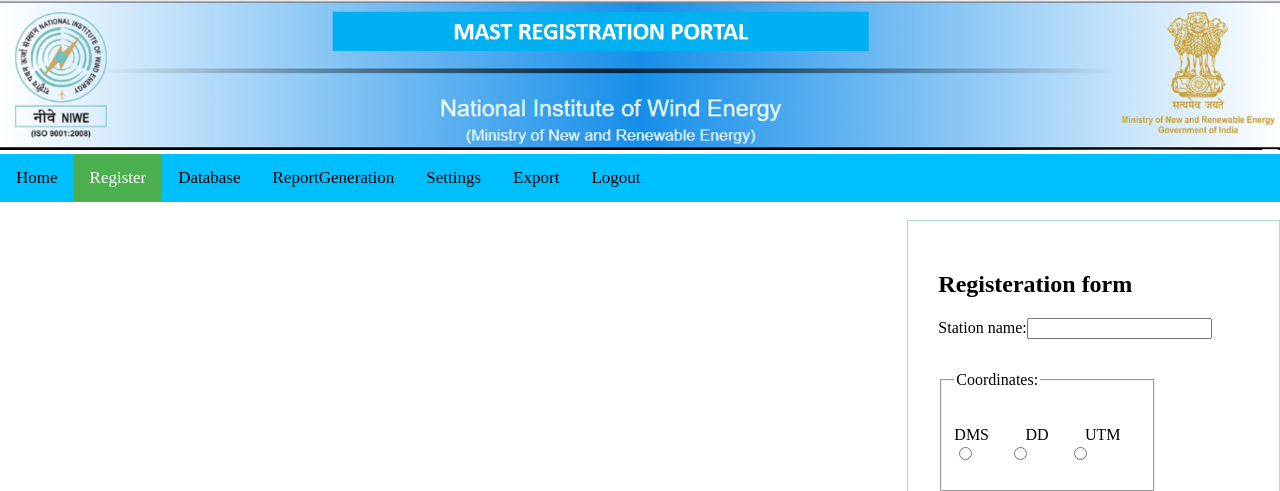
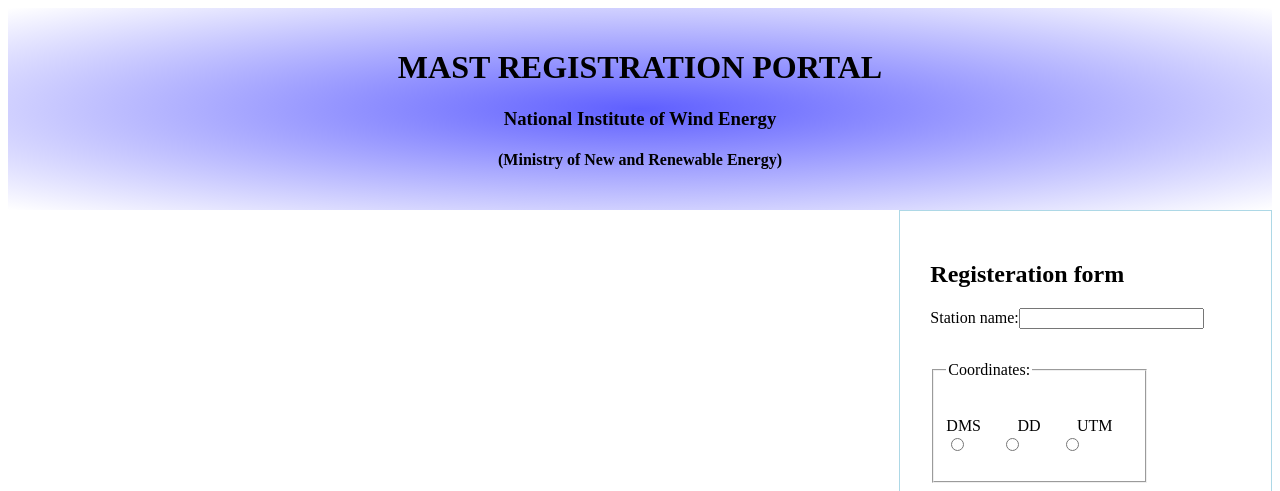
Before and after one commit to Prototype4988/RegPortal, a PHP site: page /register.php in a window 1280 px wide. Shown: the top 491 px of the page. Run offline with PHP 8.4, Linux system fonts and the light colour scheme; some libraries are stand-ins or nearby versions.

Commit message:
Update register.php

```diff
--- a/register.php
+++ b/register.php
@@ -1,32 +1,74 @@
 <?php
-$pdo = new PDO("mysql:host=localhost;dbname=NIWE;port=3306",'root','' );
-if(isset($_GET['name2']))
+session_start();
+$pdo = new PDO("mysql:host=localhost;dbname=NIWE;port=3306",'root','root' );
+if(!empty($_GET['name2']))
 {
 $sql="insert into register(NIWE_Reg_No,Station_name,village,district,state,commision_date,Client,latitude,longitude,mast_height,amount,date_receipt,ddno,followup,survey_map,comment)values(:reg,:stat,:vil,:dist,:state,:comdate,:client,:lat,:long,:mast,:amt,:date,:ddno,:follow,:survey,:comment)";
 
 $stmt=$pdo->prepare($sql);
-$unique= uniqid();
-if(isset($_GET['lat'])&& isset($_GET['long']))
+$num = "true";
+while($num != "false")
 {
-	$dd1=$_GET['lat'];
-	$dd2=$_GET['long'];
+$mad = 'C-WET-PM-R-';
+$mad1=rand(1,100);
+$mad2=strval($mad1);
+$mad3=$mad.$mad2;
+$stmt1=$pdo->prepare("select * from register where NIWE_Reg_No=:reg1");
+$stmt1->execute([':reg1' => $mad3]);
+$row4=$stmt->fetch(PDO::FETCH_ASSOC);
+if($row4 === false)
+{
+	$num="false";
+
+
 }
-if(isset($_GET['deg1'])&&isset($_GET['min1'])&& isset($_GET['sec1']))
+else
+{
+	$num = "true";
+}
+
+
+}
+
+if(!empty($_GET['lat'])&& !empty($_GET['long']))
+{
+	$lat=$_GET['lat'];
+	$log=$_GET['long'];
+}
+if(!empty($_GET['deg1'])&&!empty($_GET['min1'])&& !empty($_GET['sec1']))
 {
 $var1=$_GET['deg1'];
 $var2=$_GET['min1'];
 $var3=$_GET['sec1'];
-$dd1= $var1 + ($var2/60) + ($var3/3600);
+$lat= $var1 + ($var2/60) + ($var3/3600);
 }
-if(isset($_GET['deg2'])&&isset($_GET['min2'])&& isset($_GET['sec2']))
+if(!empty($_GET['deg2'])&&!empty($_GET['min2'])&& !empty($_GET['sec2']))
 {
 $var1=$_GET['deg2'];
 $var2=$_GET['min2'];
 $var3=$_GET['sec2'];
-$dd2= $var1 + ($var2/60) + ($var3/3600);
+$log= $var1 + ($var2/60) + ($var3/3600);
+}
+if(!empty($_GET['easting'])&& !empty($_GET['norting'])&& !empty($_GET['zone']))
+{
+
+
+
+
+$_SESSION["x"] = $_GET['easting'];
+$_SESSION["y"] = $_GET['norting'];
+$_SESSION["z"] = $_GET['zone'];
+include 'utm.php';
+
+$lat=$_SESSION['latitude'];
+$log=$_SESSION['longitude'];
+
+
+
+
 }
 
- $stmt->execute(array(':reg' =>$unique ,':stat' =>$_GET['name2'] ,':vil'=>$_GET['village'],':dist' =>$_GET['dist'],':state' =>$_GET['state'],':comdate' =>$_GET['date'],':state' =>$_GET['state'],':client' =>$_GET['owner'],':lat' =>$dd1,':long' =>$dd2,':mast' =>$_GET['mast'],':amt' =>$_GET['amt'],':date' =>$_GET['receipt'],':ddno' =>$_GET['dd'],':follow' =>$_GET['follow'],':survey' =>$_GET['survey'],':comment' =>$_GET['comment'] ));
+ $stmt->execute(array(':reg' =>$mad3 ,':stat' =>$_GET['name2'] ,':vil'=>$_GET['village'],':dist' =>$_GET['dist'],':state' =>$_GET['state'],':comdate' =>$_GET['date'],':state' =>$_GET['state'],':client' =>$_GET['owner'],':lat' =>$lat,':long' =>$log,':mast' =>$_GET['mast'],':amt' =>$_GET['amt'],':date' =>$_GET['receipt'],':ddno' =>$_GET['dd'],':follow' =>$_GET['follow'],':survey' =>$_GET['survey'],':comment' =>$_GET['comment'] ));
 }
 
 ?>
@@ -38,10 +80,12 @@ $dd2= $var1 + ($var2/60) + ($var3/3600);
 	<title>Register</title>
 
 	<style type="text/css">
-		body{
-			margin: 0px;
-			padding: 0px;
-		}
+		#header{
+			background-image:repeating-radial-gradient(rgb(95, 95, 255),white);
+    		padding: 20px 20px 20px 20px ;
+    		text-align: center;
+
+			}
 		#deg1
 		{
 			width: 20px;
@@ -106,56 +150,16 @@ $dd2= $var1 + ($var2/60) + ($var3/3600);
 			padding: 30px;
 			margin-left: 20px;
 		}
-		#dms
-		{
-			display: none;
-		}
-		#dd1
-		{
-			display: none;
-  			overflow: hidden;
-		}
 
-		.topnav {
-			overflow: hidden;
-			background-color: rgb(0, 191, 255);
-		}
-
-		.topnav a {
-			float: left;
-			color: #000000;
-			text-align: center;
-			padding: 14px 16px;
-			text-decoration: none;
-			font-size: 17px;
-			align-content: center;
-		}
-		.topnav a:hover {
-			background-color: #ddd;
-			color: black;
-		}
-
-		.topnav a.active {
-			background-color: #4CAF50;
-			color: white;
-		}
 	</style>
+	<script src="https://ajax.googleapis.com/ajax/libs/jquery/3.2.1/jquery.min.js"></script>
 </head>
 <body>
-	<div id ="header">
-	 	<?php include "header.php" ?>
-    </div>
-	<div class="topnav">
-
-                <a href="home.php">Home</a>
-                <a href="register.php" class="active">Register</a>
-                <a href="view.php">Database</a>
-                <a>ReportGeneration</a>
-                <a href="settings.php">Settings</a>
-                <a>Export</a>
-                <a href="logout.php">Logout</a>
-    </div>
-	<br>
+	 <div id ="header">
+                <h1>MAST REGISTRATION PORTAL</h1>
+                <h3>National Institute of Wind Energy</h3>
+                <h4>(Ministry of New and Renewable Energy)</h4>
+            </div>
 	<div id="form">
 	<form method="GET">
 		<h2> Registeration form</h2>
@@ -166,9 +170,9 @@ $dd2= $var1 + ($var2/60) + ($var3/3600);
 			<div id="radio">
 			<p>DMS<input type="radio" name="coord" value="DMS" id="dms1" onclick="dms();"></p>
 			<p>&emsp;DD<input type="radio" name="coord" value="DD" id="dd" onclick="dd5();"></p>
-			<p>&emsp;UTM<input type="radio" name="coord" value="UTM" id="utm"></p>
+			<p>&emsp;UTM<input type="radio" name="coord" value="UTM" id="utm" onclick="utm();"></p>
 		</div>
-			<div id="dms">
+			<div id="dms" style="display: none">
 				<span>Latitude</span>
 				<p>Deg<input type="integer" name="deg1" id="deg1">Min<input type="integer" name="min1" id="min1">Sec<input type="integer" name="sec1" id="sec1">
 				<br>
@@ -177,8 +181,14 @@ $dd2= $var1 + ($var2/60) + ($var3/3600);
 				<p>Deg<input type="integer" name="deg2" id="deg2">Min<input type="integer" name="min2" id="min2">Sec<input type="integer" name="sec2" id="sec2">
 
 			</div>
-			<div id="dd1">
+			<div id="dd1" style="display: none">
 			<p>Latitude:<input type="text" name="lat" id="lat1"><br>Longitude:<input type="text" name="long" id="lat1"></p>
+		</div>
+		<div id="utm1" style="display: none">
+			<p>UTM Easting<input type="text" name="easting" id="easting" size="5"></p>
+			<p>UTM Northing<input type="text" name="norting" id="norting" size="5"></p>
+			<p>Zone<input type="integer" name="zone" id="zone" size="5">
+
 		</div>
 
 </fieldset>
@@ -207,20 +217,34 @@ $dd2= $var1 + ($var2/60) + ($var3/3600);
 
 	</form>
 	<script type="text/javascript">
+
 		function display()
 		{
 			textarea.style.display="block";
 		}
-		function dms()
-		{
-			document.getElementById("dms").style.display = "block";
-			document.getElementById("dd1").style.display = "none";
-		}
-		function dd5()
-		{
-			document.getElementById("dd1").style.display = "block";
-			document.getElementById("dms").style.display = "none";
-		}
+
+		 $(function () {
+        $("input[name='coord']").click(function () {
+            if ($("#dms1").is(":checked")) {
+                $("#dms").show();
+            } else {
+                $("#dms").hide();
+            }
+
+            if ($("#dd").is(":checked")) {
+                $("#dd1").show();
+            } else {
+                $("#dd1").hide();
+            }
+
+
+            if ($("#utm").is(":checked")) {
+                $("#utm1").show();
+            } else {
+                $("#utm1").hide();
+            }
+        });
+    });
 
 	</script>
 
```
